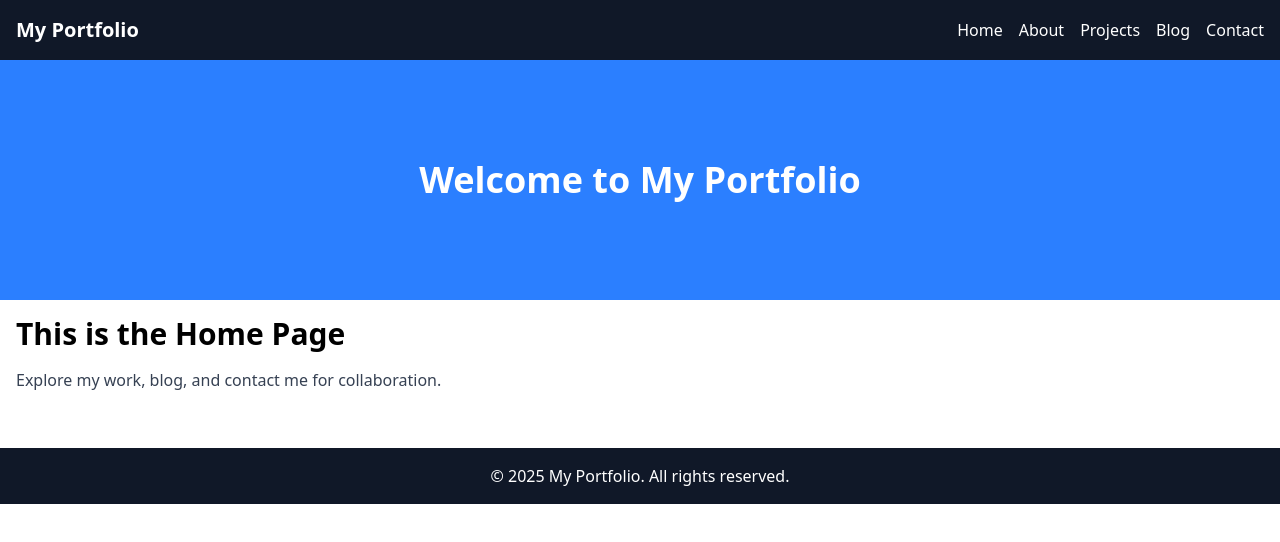
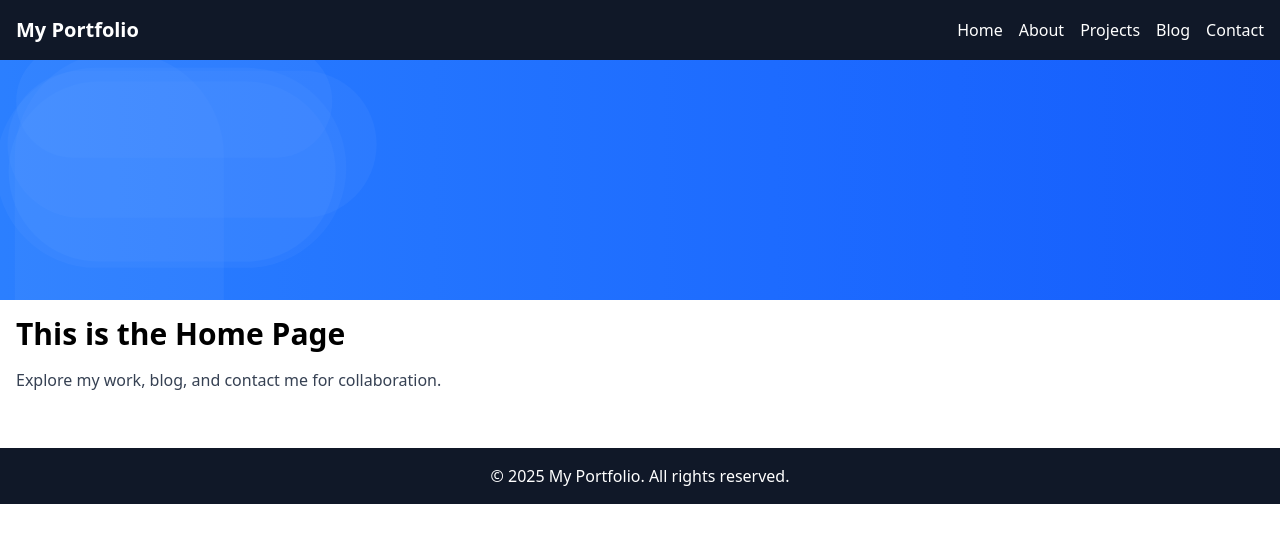
Before and after one commit to eliasnahusenay/portfolio_strapi, a React (Vite) app in the folder frontend/: page / in a window 1280 px wide. Shown: the top 542 px of the page. Built offline with nearby package versions, Linux system fonts and the light colour scheme.

Commit message:
feat: Implement Hero banner features

```diff
--- a/frontend/src/components/Hero.jsx
+++ b/frontend/src/components/Hero.jsx
@@ -1,9 +1,60 @@
+import React from 'react';
+import { motion } from 'framer-motion';
+import useTypewriter from '../hooks/useTypewriter';
+
 const Hero = ({ title }) => {
-    return (
-      <div className="h-60 bg-blue-500 flex items-center justify-center text-white text-4xl font-bold">
-        {title}
+  // Using the fixed useTypewriter hook
+  const { text, isTyping } = useTypewriter(title, 100);
+
+  return (
+    <motion.div
+      className="relative h-60 bg-gradient-to-r from-blue-500 to-blue-600 flex items-center justify-center overflow-hidden"
+      initial={{ opacity: 0 }}
+      animate={{ opacity: 1 }}
+      transition={{ duration: 0.5 }}
+    >
+      {/* Background elements (optional) */}
+      <div className="absolute inset-0 opacity-20">
+        {[...Array(5)].map((_, i) => (
+          <motion.div
+            key={i}
+            className="absolute rounded-full bg-white"
+            initial={{
+              x: Math.random() * 100 - 50,
+              y: Math.random() * 100 - 50,
+              width: Math.random() * 300 + 100,
+              height: Math.random() * 300 + 100,
+              opacity: 0.1
+            }}
+            animate={{
+              x: Math.random() * 100 - 50,
+              y: Math.random() * 100 - 50,
+              opacity: [0.1, 0.2, 0.1],
+              transition: {
+                duration: Math.random() * 10 + 10,
+                repeat: Infinity,
+                repeatType: "reverse"
+              }
+            }}
+          />
+        ))}
       </div>
-    );
-  };
 
-  export default Hero;
+      {/* Main title with proper typewriter effect */}
+      <motion.h1
+        className="text-4xl md:text-5xl font-bold text-white text-center px-4"
+        initial={{ y: -20 }}
+        animate={{ y: 0 }}
+        transition={{ type: 'spring', stiffness: 100 }}
+      >
+        {text}
+        {/* Blinking cursor that disappears when typing is complete */}
+        {isTyping && (
+          <span className="ml-1 inline-block w-1 h-12 bg-white animate-pulse"></span>
+        )}
+      </motion.h1>
+    </motion.div>
+  );
+};
+
+export default Hero;
```
